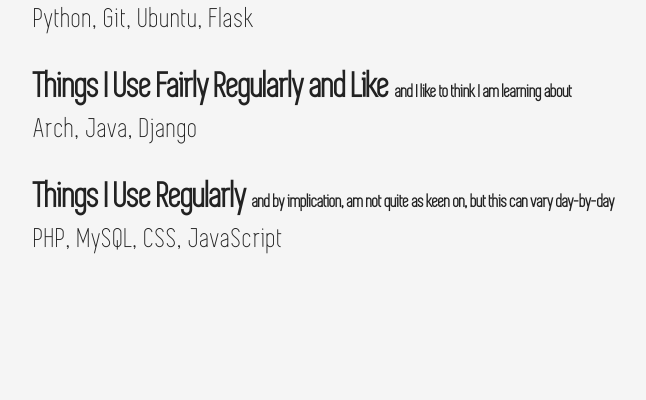
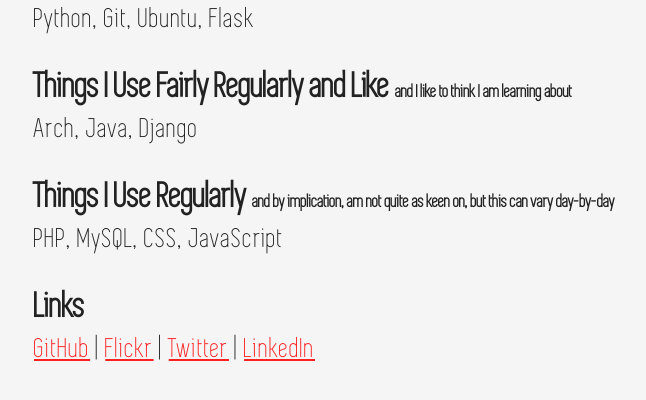
Before and after one commit to plumdog/myhome, a Django app: page / in a window 1280 px wide. Shown: the part 308-708 px from the top of the page, without its empty margins (222-868 px from the left). Run offline with Django 3.2, Linux system fonts and the light colour scheme; some libraries are stand-ins or nearby versions.

Commit message:
Add links section to main page

```diff
--- a/myhome/home/templates/home/index.html
+++ b/myhome/home/templates/home/index.html
@@ -18,5 +18,13 @@
 
     <h3>Things I Use Regularly <span>and by implication, am not quite as keen on, but this can vary day-by-day</span></h3>
     <p>PHP, MySQL, CSS, JavaScript</p>
+
+    <h3>Links</h3>
+    <p>
+      <a href="https://github.com/plumdog/">GitHub</a> |
+      <a href="https://www.flickr.com/photos/andy-p/">Flickr</a> |
+      <a href="https://twitter.com/plummer574">Twitter</a> |
+      <a href="https://uk.linkedin.com/in/plumdog">LinkedIn</a>
+    </p>
   </div>
 {% endblock %}
```
